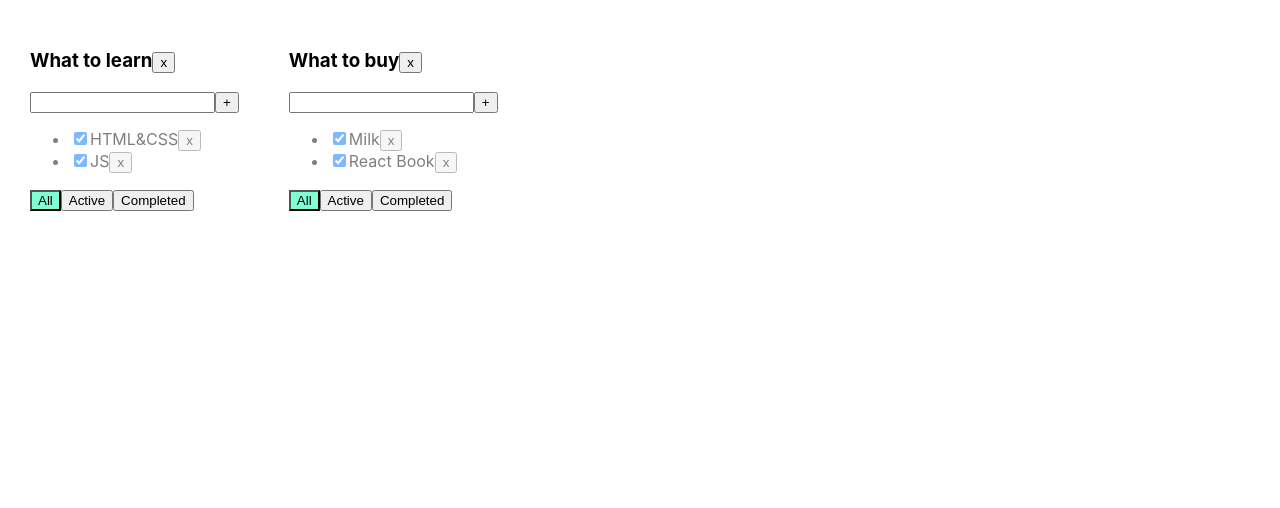
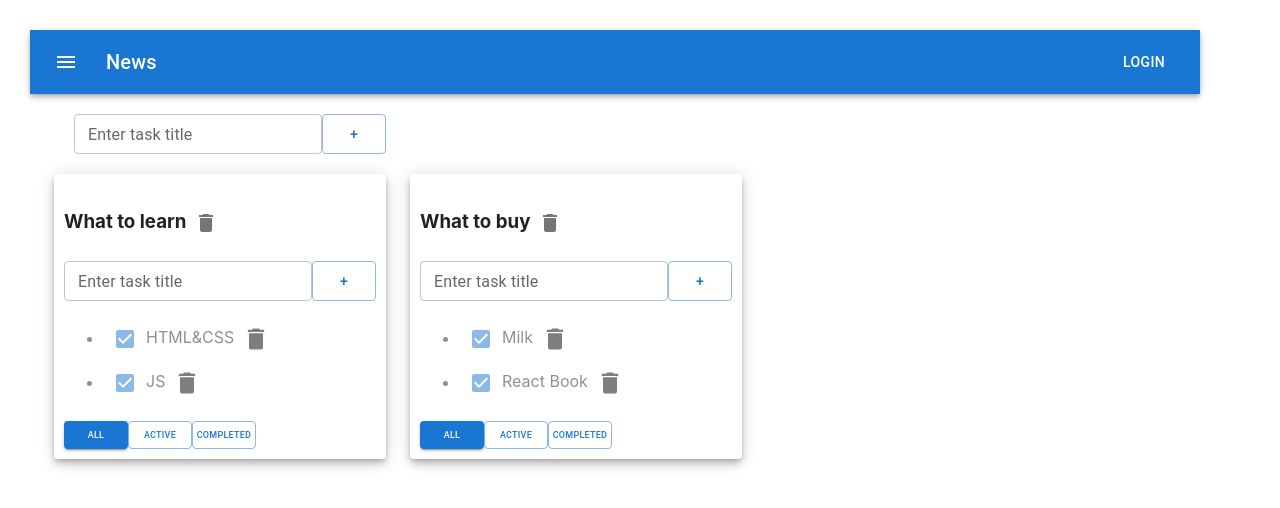
Before and after one commit to gurskygursky/incubator-todo, a React (Create React App) app: page / in a window 1280 px wide. Shown: the top 508 px of the page. Built offline with nearby package versions, Linux system fonts and the light colour scheme.

Commit message:
use material ui

```diff
--- a/src/AddItemForm.tsx
+++ b/src/AddItemForm.tsx
@@ -1,4 +1,7 @@
 import React, {ChangeEvent, KeyboardEvent, useState} from 'react';
+import Button from '@mui/material/Button';
+import TextField from '@mui/material/TextField/TextField';
+
 
 type PropsType = {
     callback: (title: string) => void;
@@ -6,7 +9,7 @@
 
 export const AddItemForm = (props: PropsType) => {
 
-    let [title, setTitle] = useState("");
+    let [title, setTitle] = useState('');
     let [error, setError] = useState<string | null>(null);
 
     const onChangeHandler = (e: ChangeEvent<HTMLInputElement>) => {
@@ -15,11 +18,11 @@
 
     const callbackHandler = () => {
         let newTitle = title.trim();
-        if (newTitle !== "") {
+        if (newTitle !== '') {
             props.callback(newTitle);
-            setTitle("");
+            setTitle('');
         } else {
-            setError("Title is required");
+            setError('Title is required');
         }
     }
 
@@ -32,13 +35,22 @@
 
     return (
         <div>
-            <input value={title}
-                   onChange={onChangeHandler}
-                   onKeyPress={onKeyPressHandler}
-                   className={error ? "error" : ""}
+            <TextField id="outlined-basic" label={error ? error : 'Enter task title'}
+                       variant="outlined"
+                       size={'small'}
+                       value={title}
+                       onChange={onChangeHandler}
+                       onKeyPress={onKeyPressHandler}
+                       error={!!error}
             />
-            <button onClick={callbackHandler}>+</button>
-            {error && <div className="error-message">{error}</div>}
+            {/*<input value={title}*/}
+            {/*       onChange={onChangeHandler}*/}
+            {/*       onKeyPress={onKeyPressHandler}*/}
+            {/*       className={error ? "error" : ""}*/}
+            {/*/>*/}
+            <Button variant="outlined" style={{minHeight: '40px', maxHeight: '40px'}}>+</Button>
+            {/*<button onClick={callbackHandler}>+</button>*/}
+            {/*{error && <div className="error-message">{error}</div>}*/}
         </div>
     );
 };
--- a/src/App.css
+++ b/src/App.css
@@ -2,6 +2,7 @@
 .App {
   padding: 30px;
   display: flex;
+  flex-flow: column;
 }
 
 .App > div {
--- a/src/App.tsx
+++ b/src/App.tsx
@@ -2,8 +2,13 @@
 import './App.css';
 import {TaskType, Todolist} from './Todolist';
 import {v1} from 'uuid';
+import {ButtonAppBar} from './ButtonAppBar';
+import {AddItemForm} from './AddItemForm';
+import Container from '@mui/material/Container/Container';
+import Grid from '@mui/material/Grid/Grid';
+import Paper from '@mui/material/Paper/Paper';
 
-export type FilterValuesType = "all" | "active" | "completed";
+export type FilterValuesType = 'all' | 'active' | 'completed';
 type TodolistType = {
     id: string
     title: string
@@ -20,18 +25,18 @@
     let todolistId2 = v1();
 
     let [todolists, setTodolists] = useState<Array<TodolistType>>([
-        {id: todolistId1, title: "What to learn", filter: "all"},
-        {id: todolistId2, title: "What to buy", filter: "all"}
+        {id: todolistId1, title: 'What to learn', filter: 'all'},
+        {id: todolistId2, title: 'What to buy', filter: 'all'}
     ])
 
     let [tasks, setTasks] = useState<TasksStateType>({
         [todolistId1]: [
-            {id: v1(), title: "HTML&CSS", isDone: true},
-            {id: v1(), title: "JS", isDone: true}
+            {id: v1(), title: 'HTML&CSS', isDone: true},
+            {id: v1(), title: 'JS', isDone: true}
         ],
         [todolistId2]: [
-            {id: v1(), title: "Milk", isDone: true},
-            {id: v1(), title: "React Book", isDone: true}
+            {id: v1(), title: 'Milk', isDone: true},
+            {id: v1(), title: 'React Book', isDone: true}
         ]
     });
 
@@ -86,24 +91,33 @@
     }
 
     const changeTaskTitle = (todolistID: string, taskID: string, title: string) => {
-        setTasks({...tasks, [todolistID]: tasks[todolistID].map(task => task.id === taskID ? {...task, title} : task) })
+        setTasks({...tasks, [todolistID]: tasks[todolistID].map(task => task.id === taskID ? {...task, title} : task)})
     }
+
 
     return (
         <div className="App">
+                <ButtonAppBar/>
+            <Container fixed>
+                <Grid container padding={'20px'}>
+                    <AddItemForm callback={() => {}}/>
+                </Grid>
+                <Grid container spacing={3}>
                     {
                         todolists.map(tl => {
                             let allTodolistTasks = tasks[tl.id];
                             let tasksForTodolist = allTodolistTasks;
 
-                    if (tl.filter === "active") {
+                            if (tl.filter === 'active') {
                                 tasksForTodolist = allTodolistTasks.filter(t => t.isDone === false);
                             }
-                    if (tl.filter === "completed") {
+                            if (tl.filter === 'completed') {
                                 tasksForTodolist = allTodolistTasks.filter(t => t.isDone === true);
                             }
 
-                    return <Todolist
+                            return <Grid item>
+                                <Paper style={{padding: '10px'}} elevation={6}>
+                                <Todolist
                                     key={tl.id}
                                     id={tl.id}
                                     title={tl.title}
@@ -116,9 +130,13 @@
                                     removeTodolist={removeTodolist}
                                     changeTaskTitle={changeTaskTitle}
                                 />
+                                </Paper>
+
+                            </Grid>
                         })
                     }
-
+                </Grid>
+            </Container>
         </div>
     );
 }
--- /dev/null
+++ b/src/ButtonAppBar.tsx
@@ -0,0 +1,32 @@
+import * as React from 'react';
+import AppBar from '@mui/material/AppBar';
+import Box from '@mui/material/Box';
+import Toolbar from '@mui/material/Toolbar';
+import Typography from '@mui/material/Typography';
+import Button from '@mui/material/Button';
+import IconButton from '@mui/material/IconButton';
+import MenuIcon from '@mui/icons-material/Menu';
+
+export function ButtonAppBar() {
+    return (
+            <Box sx={{flexGrow: 1}}>
+                <AppBar position="static">
+                    <Toolbar>
+                        <IconButton
+                            size="large"
+                            edge="start"
+                            color="inherit"
+                            aria-label="menu"
+                            sx={{mr: 2}}
+                        >
+                            <MenuIcon/>
+                        </IconButton>
+                        <Typography variant="h6" component="div" sx={{flexGrow: 1}}>
+                            News
+                        </Typography>
+                        <Button color="inherit">Login</Button>
+                    </Toolbar>
+                </AppBar>
+            </Box>
+    );
+}
--- a/src/Todolist.tsx
+++ b/src/Todolist.tsx
@@ -2,6 +2,10 @@
 import {FilterValuesType} from './App';
 import {AddItemForm} from './AddItemForm';
 import {EditableSpan} from './EditableSpan';
+import IconButton from '@mui/material/IconButton';
+import DeleteIcon from '@mui/icons-material/Delete';
+import Button from '@mui/material/Button/Button';
+import Checkbox from '@mui/material/Checkbox/Checkbox';
 
 export type TaskType = {
     id: string
@@ -55,7 +59,10 @@
 
     return <div>
         <h3> {props.title}
-            <button onClick={removeTodolist}>x</button>
+            <IconButton aria-label="delete" onClick={removeTodolist}>
+                <DeleteIcon />
+            </IconButton>
+            {/*<button onClick={removeTodolist}>x</button>*/}
         </h3>
         <AddItemForm callback={addTask}/>
         {/*<div>*/}
@@ -77,24 +84,37 @@
                     }
 
                     return <li key={t.id} className={t.isDone ? "is-done" : ""}>
-                        <input type="checkbox" onChange={onChangeHandler} checked={t.isDone}/>
+                        <Checkbox onChange={onChangeHandler} checked={t.isDone} />
+                        {/*<input type="checkbox" onChange={onChangeHandler} checked={t.isDone}/>*/}
                         <EditableSpan title={t.title} callback={(title) => changeTaskTitle(t.id, title)}/>
                         {/*<span>{t.title}</span>*/}
-                        <button onClick={onClickHandler}>x</button>
+                        {/*<button onClick={onClickHandler}>x</button>*/}
+                        <IconButton aria-label="delete" onClick={onClickHandler}>
+                            <DeleteIcon style={{minWidth: '28px', minHeight: '28px', maxWidth: '28px', maxHeight: '28px', color: 'black'}} />
+                        </IconButton>
                     </li>
                 })
             }
         </ul>
         <div>
-            <button className={props.filter === 'all' ? "active-filter" : ""}
-                    onClick={onAllClickHandler}>All
-            </button>
-            <button className={props.filter === 'active' ? "active-filter" : ""}
-                    onClick={onActiveClickHandler}>Active
-            </button>
-            <button className={props.filter === 'completed' ? "active-filter" : ""}
-                    onClick={onCompletedClickHandler}>Completed
-            </button>
+            {/*<button className={props.filter === 'all' ? "active-filter" : ""}*/}
+            {/*        onClick={onAllClickHandler}>All*/}
+            {/*</button>*/}
+            {/*<button className={props.filter === 'active' ? "active-filter" : ""}*/}
+            {/*        onClick={onActiveClickHandler}>Active*/}
+            {/*</button>*/}
+            {/*<button className={props.filter === 'completed' ? "active-filter" : ""}*/}
+            {/*        onClick={onCompletedClickHandler}>Completed*/}
+            {/*</button>*/}
+            <Button variant={props.filter === 'all' ? "contained" : "outlined"}
+                    style={{minWidth: '64px', minHeight: '28px', maxWidth: '64px', maxHeight: '28px', fontSize: '9px'}}
+                    onClick={onAllClickHandler}>All</Button>
+            <Button variant={props.filter === 'active' ? "contained" : "outlined"}
+                    style={{minWidth: '64px', minHeight: '28px', maxWidth: '64px', maxHeight: '28px', fontSize: '9px'}}
+                    onClick={onActiveClickHandler}>Active</Button>
+            <Button variant={props.filter === 'completed' ? "contained" : "outlined"}
+                    style={{minWidth: '64px', minHeight: '28px', maxWidth: '64px', maxHeight: '28px', fontSize: '9px'}}
+                    onClick={onCompletedClickHandler}>Completed</Button>
         </div>
     </div>
 }
```
Lines whose indentation alone changed are shown as unchanged.
